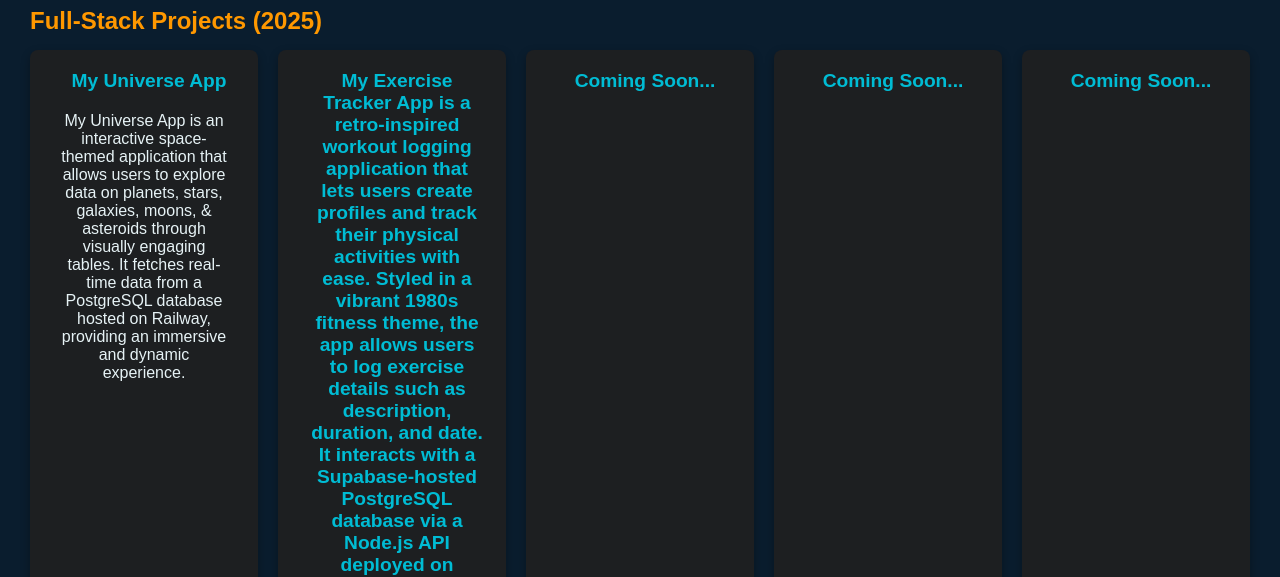
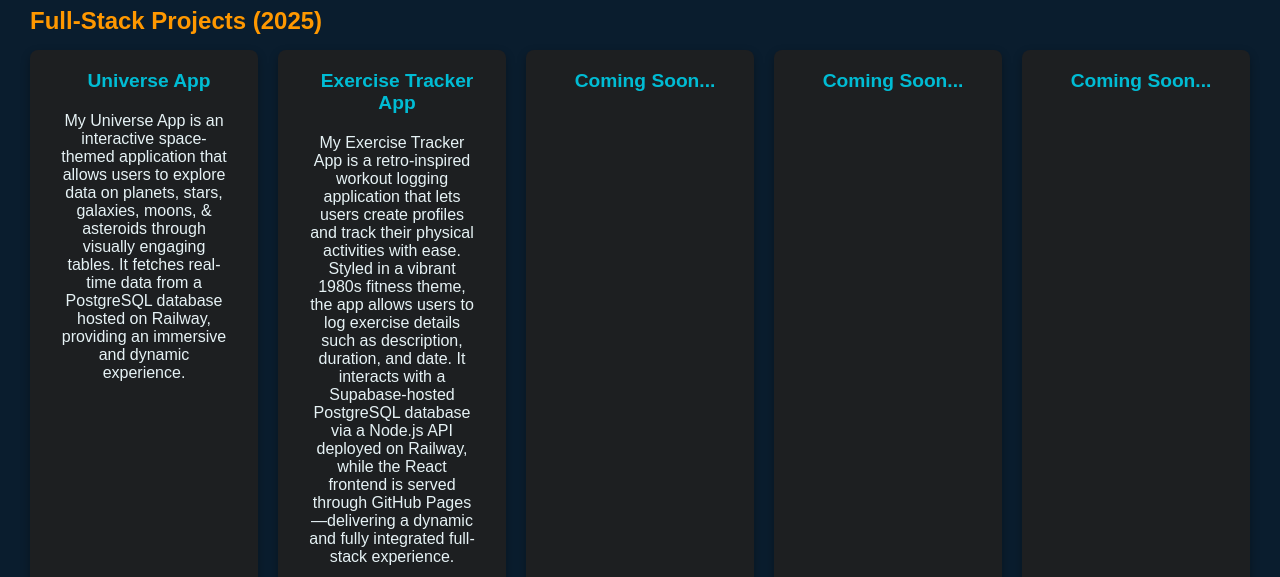
Before and after one commit to Jsills92/Jsills92.github.io, a plain HTML site: page index.html in a window 1280 px wide. Shown: the part 239-816 px from the top of the page. Drawn offline with Linux system fonts and the light colour scheme.

Commit message:
Fixed Exercise App paragraph

```diff
--- a/index.html
+++ b/index.html
@@ -38,7 +38,7 @@
                     <a
                       href="https://jsills92.github.io/my-universe-app"
                       target="_blank"
-                      >My Universe App</a
+                      >Universe App</a
                     >
                   </h3>
                   <p>
@@ -47,9 +47,9 @@
                 </div>
                 <div class="project">
                   <h3>
-                    <a href="https://jsills92.github.io/exercise_tracker_v2/" target="_blank">My Exercise Tracker App is a retro-inspired workout logging application that lets users create profiles and track their physical activities with ease. Styled in a vibrant 1980s fitness theme, the app allows users to log exercise details such as description, duration, and date. It interacts with a Supabase-hosted PostgreSQL database via a Node.js API deployed on Railway, while the React frontend is served through GitHub Pages—delivering a dynamic and fully integrated full-stack experience.</a>
+                    <a href="https://jsills92.github.io/exercise_tracker_v2/" target="_blank">Exercise Tracker App</a>
                   </h3>
-                  <p></p>
+                  <p>My Exercise Tracker App is a retro-inspired workout logging application that lets users create profiles and track their physical activities with ease. Styled in a vibrant 1980s fitness theme, the app allows users to log exercise details such as description, duration, and date. It interacts with a Supabase-hosted PostgreSQL database via a Node.js API deployed on Railway, while the React frontend is served through GitHub Pages—delivering a dynamic and fully integrated full-stack experience.</p>
                 </div>
                 <div class="project">
                   <h3>
```
